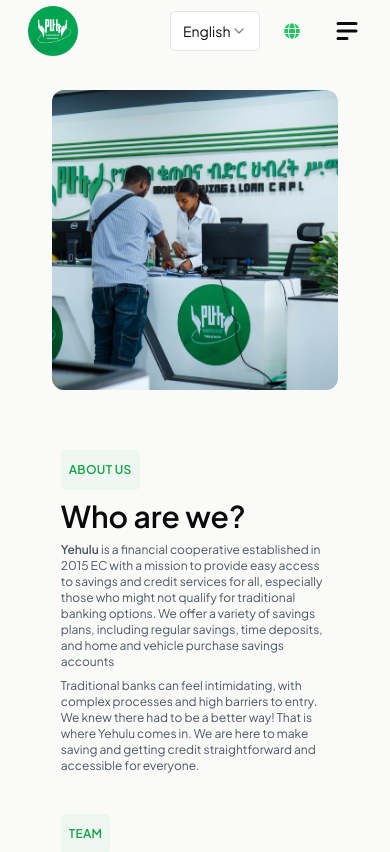
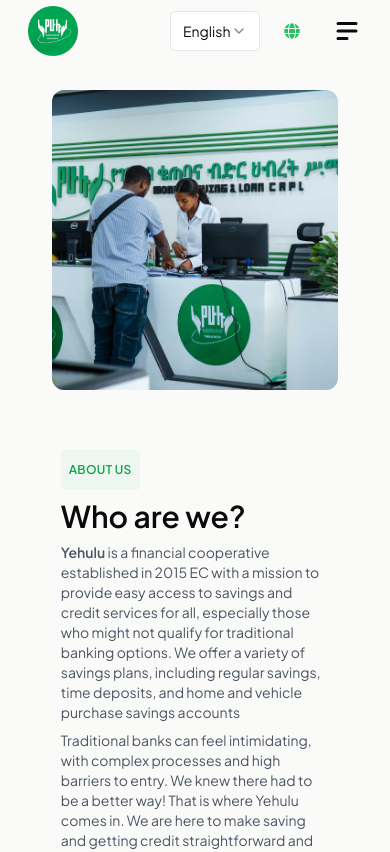
Before and after one commit to Upsurge-Tech/Project-Yehulusaccos-Frontend, a Next.js app: page /en/about in a window 390 px wide. Shown: the top 852 px of the page. Built offline with nearby package versions, Linux system fonts and the light colour scheme.

Commit message:
style: Change font size on small devices

```diff
--- a/components/about/AboutUs.tsx
+++ b/components/about/AboutUs.tsx
@@ -21,7 +21,7 @@
 
         <SlideFrom
           from="left"
-          className="flex flex-col mt-2 lg:mt-0 gap-y-2 text-xs md:text-sm lg:text-lg text-gray-600 z-10"
+          className="flex flex-col mt-2 lg:mt-0 gap-y-2 text-sm lg:text-lg text-gray-600 z-10"
         >
           <p>
             <span className="font-semibold">{tAbout("InnerParagraph1")} </span>
```
